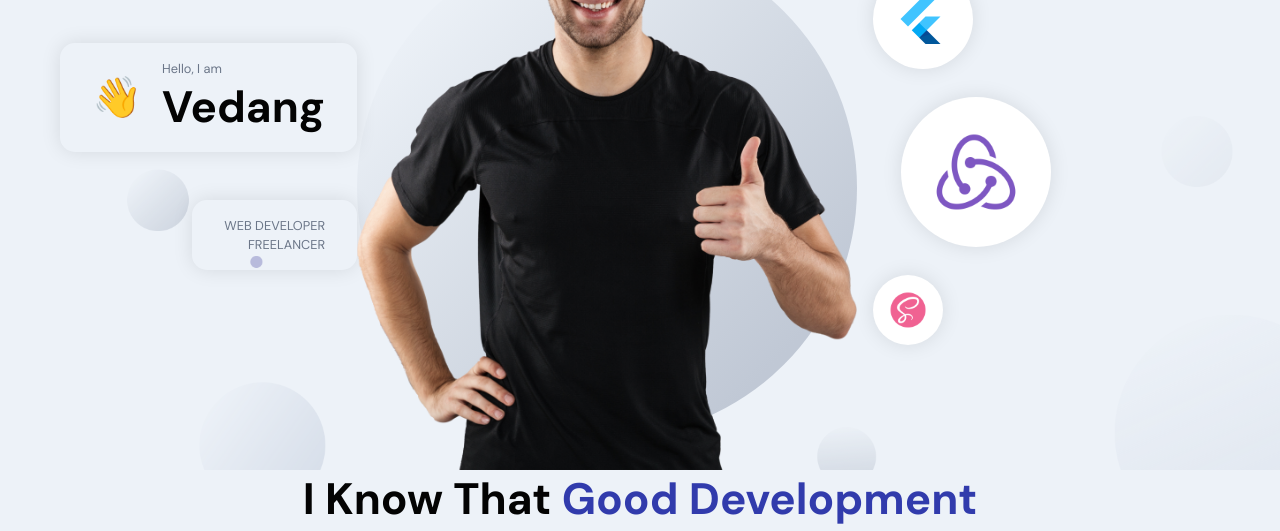
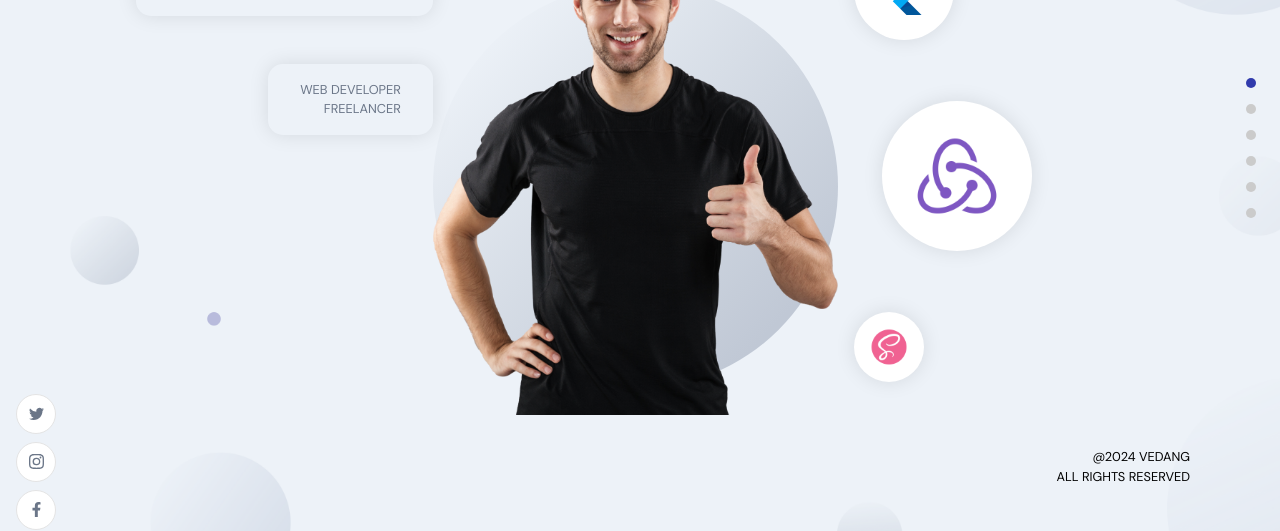
Before and after one commit to vedang685/Portfolio, a React (Create React App) app in the folder frontend/: page / in a window 1280 px wide. Shown: the part 253-784 px from the top of the page. Built offline with nearby package versions, Linux system fonts and the light colour scheme; no server answers.

Commit message:
Higher Order component Commit

```diff
--- /dev/null
+++ b/frontend/src/components/NavigationDots.jsx
@@ -0,0 +1,20 @@
+import React from 'react'
+
+const NavigationDots = ({active}) => {
+  return (
+    <div className='app__navigation'>
+        {['home', 'about', 'work', 'skills','testimonials','contact'].map((item,index)=>(
+                <li className="app__flex p-text" key={`link-${item}`}>
+                    <a
+                        href={`#${item}`}
+                        key={item + index}
+                        className='app__navigation-dot'
+                        style={active === item?{backgroundColor : '#313BAC'}:{}}
+                    />
+                </li>
+        ))}
+    </div>
+  )
+}
+
+export default NavigationDots
--- /dev/null
+++ b/frontend/src/components/SocialMedia.jsx
@@ -0,0 +1,21 @@
+import React from 'react'
+import {BsTwitter, BsInstagram} from 'react-icons/bs'
+import {FaFacebookF} from 'react-icons/fa'
+
+const SocialMedia = () => {
+  return (
+    <div className='app__social'>
+        <div>
+            <BsTwitter/>
+        </div>
+        <div>
+            <BsInstagram/>
+        </div>
+        <div>
+            <FaFacebookF/>
+        </div>
+    </div>
+  )
+}
+
+export default SocialMedia
--- a/frontend/src/components/index.js
+++ b/frontend/src/components/index.js
@@ -1 +1,3 @@
 export {default as Navbar} from './Navbar/Navbar'
+export {default as SocialMedia} from './SocialMedia'
+export {default as NavigationDots} from './NavigationDots'
--- a/frontend/src/container/About/About.jsx
+++ b/frontend/src/container/About/About.jsx
@@ -1,6 +1,6 @@
 import React, {useState, useEffect} from 'react'
 import {motion} from 'framer-motion'
-import {images} from '../../constants'
+import {Appwrap} from '../../wrapper'
 import {client, urlFor} from '../../client'
 
 import './About.scss'
@@ -40,4 +40,4 @@ const About = () => {
   )
 }
 
-export default About
+export default Appwrap(About,'about')
--- a/frontend/src/container/Header/Header.jsx
+++ b/frontend/src/container/Header/Header.jsx
@@ -1,6 +1,7 @@
 import React from 'react'
 import './Header.scss'
 import {motion} from 'framer-motion'
+import {Appwrap} from '../../wrapper'
 import {images} from '../../constants'
 
 const scaleVariants = {
@@ -16,7 +17,7 @@ const scaleVariants = {
 
 const Header = () => {
   return (
-    <div id='home' className='app__header app__flex'>
+    <div className='app__header app__flex'>
       <motion.div
       whileInView={{x:[-100,0], opacity:[0,1]}}
       transition={{duration:0.7}}
@@ -67,4 +68,4 @@ const Header = () => {
   )
 }
 
-export default Header
+export default Appwrap(Header,'home')
--- /dev/null
+++ b/frontend/src/wrapper/Appwrap.js
@@ -0,0 +1,20 @@
+import React from 'react'
+import {NavigationDots, SocialMedia} from '../components'
+
+const Appwrap = (Component, idName, classNames) => function HOC() {
+  return (
+    <div id={idName} className={`app__container ${classNames}`}>
+        <SocialMedia/>
+        <div className='app__wrapper app__flex'>
+            <Component/>
+            <div className='copyright'>
+                <p className='p-text'>@2024 Vedang</p>
+                <p className='p-text'>All rights reserved</p>
+            </div>
+        </div>
+        <NavigationDots active={idName}/>
+    </div>
+  )
+}
+
+export default Appwrap
--- /dev/null
+++ b/frontend/src/wrapper/index.js
@@ -0,0 +1 @@
+export {default as Appwrap} from './Appwrap'
```
